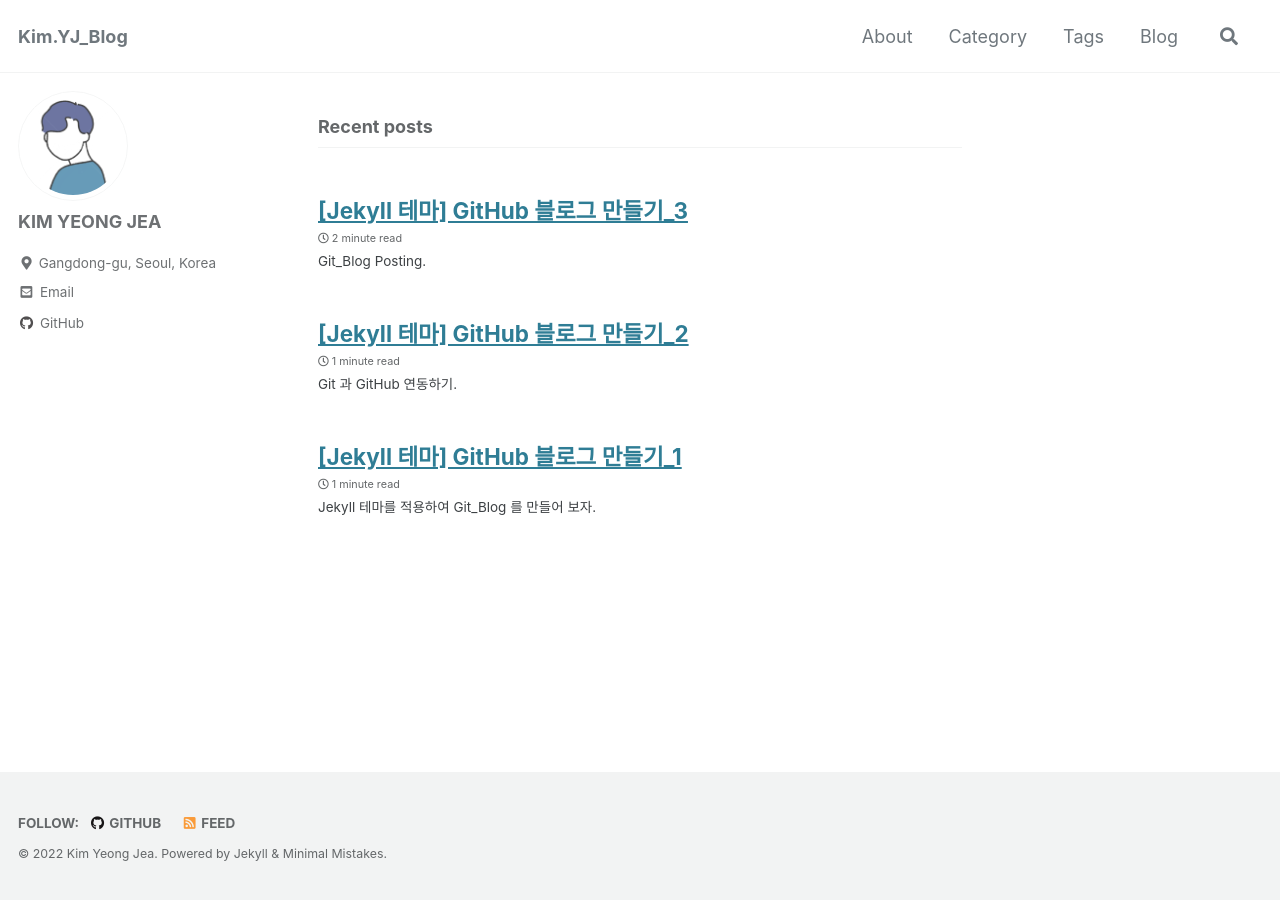
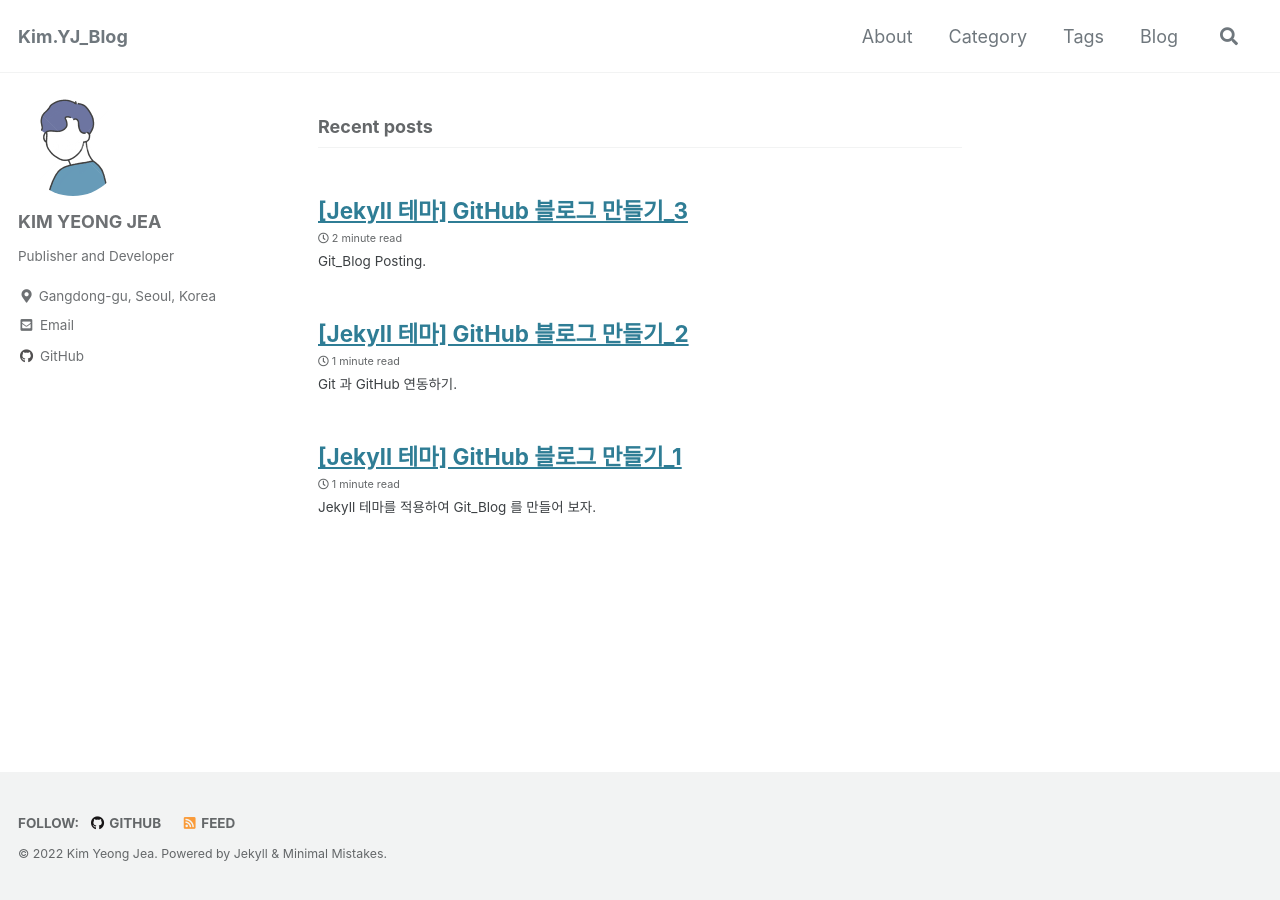
Before and after one commit to KYJ0206/kyj0206.github.io, a Jekyll site: the page built from index.html, in a window 1280 px wide. Built offline with Jekyll 4.4.1, drawn with Linux system fonts in a browser that asks for light colours; cached includes are drawn as plain includes; the list of posts is cut into pages by our own code.

Commit message:
2022-03-14

```diff
--- a/_config.yml
+++ b/_config.yml
@@ -98,7 +98,7 @@ analytics:
 author:
   name: 'KIM YEONG JEA'
   avatar: '/assets/images/my_profile.png'
-  bio: ''
+  bio: 'Publisher and Developer'
   location: 'Gangdong-gu, Seoul, Korea'
   email:
   links:
--- a/_sass/minimal-mistakes/_sidebar.scss
+++ b/_sass/minimal-mistakes/_sidebar.scss
@@ -139,7 +139,7 @@
 
     @include breakpoint($large) {
       padding: 5px;
-      border: 1px solid $border-color;
+      // border: 1px solid $border-color;
     }
   }
 }
```
Also changed, not shown: 10 other files.
